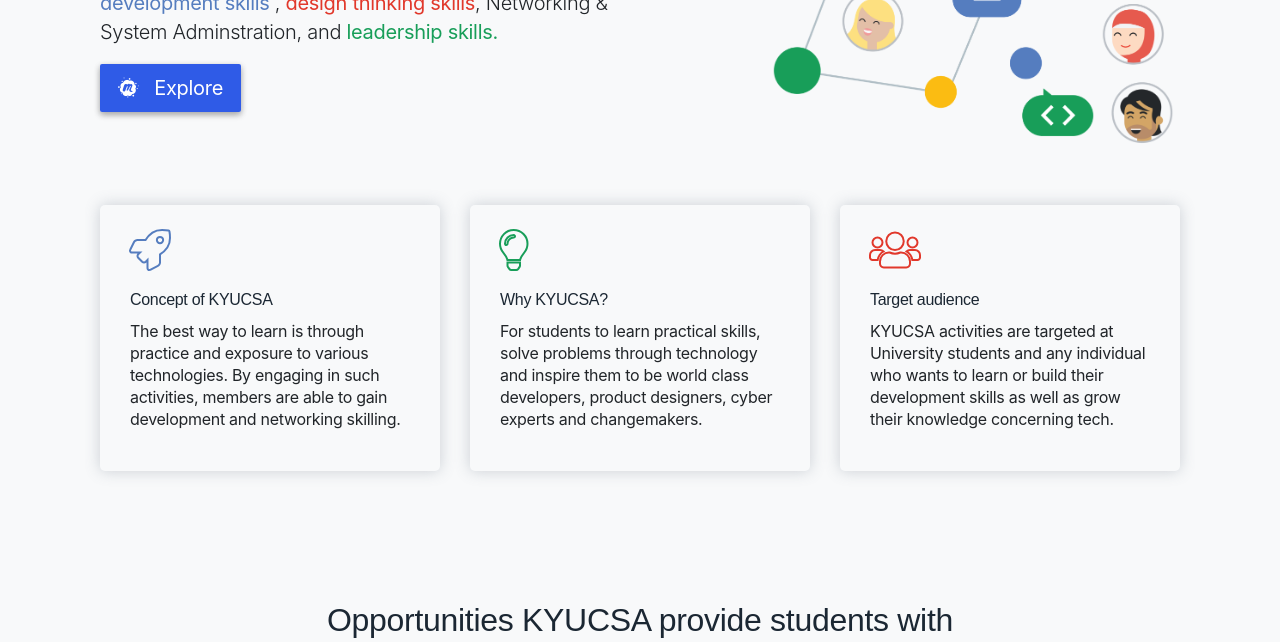
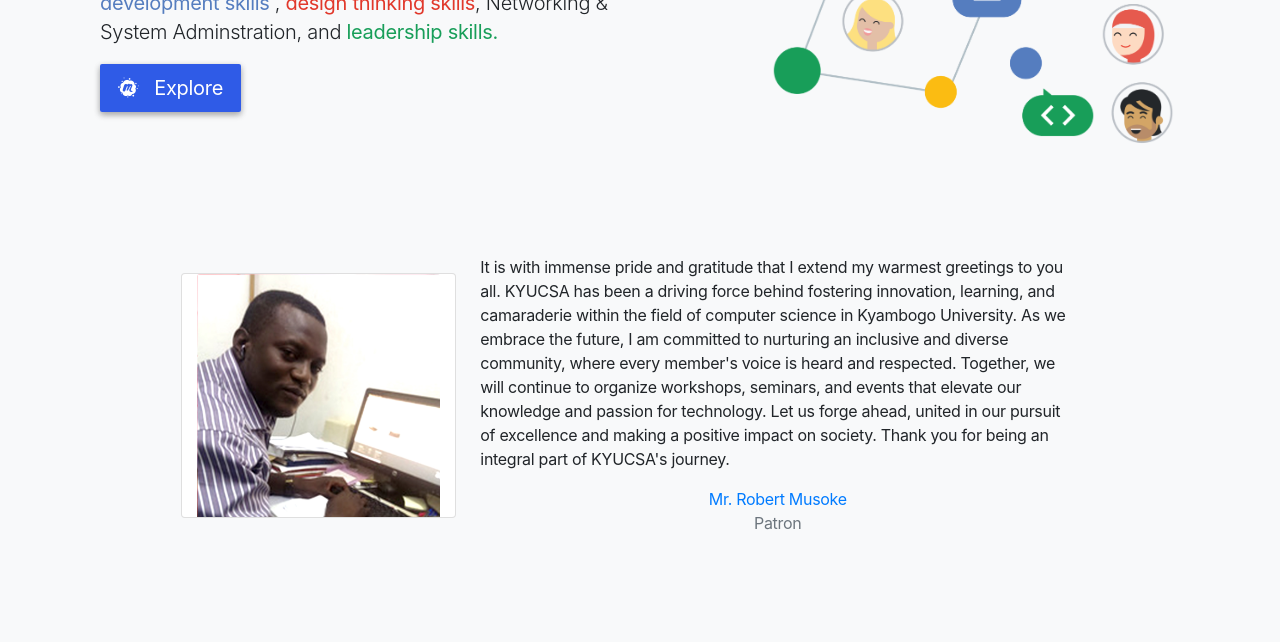
Before and after one commit to KyucsaDevs/kyucsa, a Django app: page / in a window 1280 px wide. Shown: the part 334-976 px from the top of the page. Run offline with Django 4.2, Linux system fonts and the light colour scheme; some libraries are stand-ins or nearby versions.

Commit message:
Added section for patron, concepts, opportunities, partner associations and edited map

```diff
--- a/website/kyucsa/static/css/custom-tm.css
+++ b/website/kyucsa/static/css/custom-tm.css
@@ -1001,3 +1001,28 @@
   font-size: 13px;
   color: #ccc;
 }
+
+
+/*---------------------------------------------------------------
+# Owl Carousal Partners Logo Style
+-----------------------------------------------------------------*/
+.partners {
+  padding: 10px 0;
+}
+.boxs {
+  display: grid;
+  align-items: center;
+  justify-items: center;
+  width: 60%;
+  height: auto;
+  transition: transform .5s ease-in;
+  margin: 8px auto;
+}
+.boxs img {
+  max-width: 100%;
+  max-height: 100%;
+  width: 100%;
+}
+.boxs:hover {
+  transform: scale(1.2);
+}
--- a/website/kyucsa/static/js/main.js
+++ b/website/kyucsa/static/js/main.js
@@ -226,3 +226,33 @@
   });
 
 })()
+
+
+//Owl Carousal for Partners Logo Slider
+$('#owl-carousel').owlCarousel({
+loop: true,
+margin: 30,
+dots: false,
+nav: false,
+autoplay:true,
+autoplayTimeout:5000,
+autoplayHoverPause:true,
+items : 5,
+responsive: {
+0: {
+  items: 2
+},
+
+600: {
+  items: 3
+},
+
+1024: {
+  items: 5
+},
+
+1366: {
+  items: 5
+}
+}
+})
--- a/website/kyucsa/templates/base.html
+++ b/website/kyucsa/templates/base.html
@@ -40,6 +40,10 @@
     <link rel="stylesheet" href="{% static './css/responsive.css' %}">
     <!--DNS Fetch-->
     <link rel="dns-prefetch" href="https://docs.google.com">
+    <!--Owl Carousal Styles-->
+    <link href="https://cdnjs.cloudflare.com/ajax/libs/twitter-bootstrap/4.6.0/css/bootstrap.min.css" rel="stylesheet">
+    <link href="https://cdnjs.cloudflare.com/ajax/libs/OwlCarousel2/2.3.4/assets/owl.carousel.min.css" rel="stylesheet">
+    <link href="https://cdnjs.cloudflare.com/ajax/libs/OwlCarousel2/2.3.4/assets/owl.theme.default.min.css" rel="stylesheet">
     <!--Bootstrap 3-->
     <link rel="stylesheet" href="https://cdn.jsdelivr.net/npm/bootstrap@4.6.2/dist/css/bootstrap.min.css">
     <script src="https://cdn.jsdelivr.net/npm/jquery@3.6.4/dist/jquery.slim.min.js"></script>
@@ -101,6 +105,13 @@
     {% block content %}
     {% endblock %}
     <!--Footer-->
+    <!--Footer Map-->
+    <div class="map">
+      <iframe style="border:0; width: 100%; height: 350px;"
+        src="https://www.google.com/maps/embed?pb=!1m18!1m12!1m3!1d3989.7447192218733!2d32.6220694348877!3d0.3480198000000032!2m3!1f0!2f0!3f0!3m2!1i1024!2i768!4f13.1!3m3!1m2!1s0x177dba2ab85b6945%3A0x3410e28a61297de3!2sDepartment%20of%20Computer%20Science%20Lab!5e0!3m2!1sen!2sug!4v1666909258247!5m2!1sen!2sug"
+        frameborder="0" allowfullscreen></iframe>
+    </div>
+    <!--Footer Map End-->
     <nav class="navbar navbar-expand-sm justify-content-center">
       <ul class="navbar-nav text-center">
         <li class="nav-item">
@@ -128,8 +139,6 @@
     })
 </script>
 <script>
-        ;
-
     function iframeObserverCallback(iframeEntries, observer) {
         iframeEntries.forEach(iframe => {
             if (iframe.isIntersecting && window.matchMedia('(min-width: 450px)').matches) {
@@ -154,6 +163,37 @@
                 });
         });
     }
+    //Owl-Carousal Script
+    $(document).ready(function(){
+      $('.partners-carousel').owlCarousel({
+        autoplay: true,
+       loop: true,
+       margin: 15,
+       dots: false,
+       slideTransition: 'linear',
+       autoplayTimeout: 4500,
+       autoplayHoverPause: true,
+       autoplaySpeed: 4500,
+       responsive: {
+         0: {
+           items: 2
+         },
+         500: {
+           items: 3
+         },
+         600: {
+           items: 4
+         },
+         800: {
+           items: 4
+         },
+         1200: {
+           items: 4
+         }
+
+       }
+      });
+    });
 </script>
 <script src="{% static './js/vendors/pace.js' %}"></script>
 <script src="{% static './js/vendors/jquery.min.js' %}"></script>
@@ -175,6 +215,9 @@
 
 <!-- Template Main JS File -->
 <script src="{% static './js/main.js' %}"></script>
+<!--Partners Logo Carousal Scripts-->
+  <script src="https://cdnjs.cloudflare.com/ajax/libs/OwlCarousel2/2.3.4/owl.carousel.min.js">
+  </script>
   <!--end of scripts-->
 </body>
 </html>
--- a/website/kyucsa/templates/index.html
+++ b/website/kyucsa/templates/index.html
@@ -32,106 +32,120 @@
 					</div>
 				</div>
 			</div>
-		<section id="overview" class="section-spacer">
-			<div class="container">
-				<div class="row">
-					<div class="col-md-4 col-12">
-						<div class="feature-card">
-							<div class="feature-card__body"><i class="fas fa-rocket ghost-blue"></i>
-								<h4 class="feature-title">Concept of KYUCSA</h4>
-								<p>The best way to learn is through practice and exposure to various technologies. By
-									engaging in such activities, members are able to gain development and networking
-									skilling.</p>
+		<!--Patron Section-->
+		<section class="pt-5 wow fadeInUp">
+			<!--Patron Section-->
+			<div class="container pt-4 wow fadeInUp">
+			<div class="row p-1 justify-content-center align-items-center">
+					<div class="col-sm-3 card">
+						<img src="{% static '/images/assets/team/robert.jpg' %}" alt="Patron" class="card-img-top">
+					</div>
+					<div class="col-sm-7 p-4">
+						It is with immense pride and gratitude that I extend my warmest greetings to you all. KYUCSA has been a driving force behind fostering innovation, learning, and camaraderie within the field of computer science in Kyambogo University.
+
+						As we embrace the future, I am committed to nurturing an inclusive and diverse community, where every member's voice is heard and respected. Together, we will continue to organize workshops, seminars, and events that elevate our knowledge and passion for technology.
+
+						Let us forge ahead, united in our pursuit of excellence and making a positive impact on society. Thank you for being an integral part of KYUCSA's journey.
+						<br>
+						<div class="text-center pt-3">
+						<span class="text-primary">Mr. Robert Musoke</span>
+						<br>
+						<span class="text-secondary">Patron</span>
 						</div>
 					</div>
 			</div>
-					<div class="col-md-4 col-12">
-						<div class="feature-card">
-							<div class="feature-card__body"><i class="fas fa-lightbulb ghost-green"></i>
-								<h4 class="feature-title">Why KYUCSA?</h4>
-								<p>For students to learn practical skills, solve problems through technology and inspire
-									them to be world class developers, product designers, cyber experts and changemakers.
-								</p>
+			</div>
+			<!--Patron Section End-->
+		</section>
+
+		<section id="overview" class="section-spacer">
+				<!--Concepts Section-->
+			<div class="container pt-5">
+				<div class="card-deck">
+					<div class="card">
+						<div class="card-body">
+							<div class="text-center pt-1"><i class="fas fa-rocket ghost-blue"></i> CONCEPT OF KYUCSA</div>
+							<hr>
+						<p>The best way to learn is through practice and exposure to various technologies. By engaging in such activities, members are able to gain development and networking skilling.</p>
+						</div>
+					</div>
+					<div class="card">
+
+						<div class="card-body">
+							<div class="text-center pt-1"><i class="fas fa-lightbulb ghost-green"></i> WHY KYUCSA</div>
+							<hr>
+						<p>For students to learn practical skills, solve problems through technology and inspire them to be world class developers, product designers, cyber experts and changemakers.</p>
+						</div>
+					</div>
+					<div class="card">
+						<div class="card-body">
+							<div class="text-center pt-1"><i class="fas fa-users ghost-red"></i> TARGET AUDIENCE</div>
+							<hr>
+						<p>KYUCSA activities are targeted at University students and any individual who wants to learn or build their development skills as well as grow their knowledge concerning tech.</p>
 						</div>
 					</div>
 				</div>
-					<div class="col-md-4 col-12">
-						<div class="feature-card m-0">
-							<div class="feature-card__body"><i class="fas fa-users ghost-red"></i>
-								<h4 class="feature-title">Target audience</h4>
-								<p>KYUCSA activities are targeted at University students and any individual who wants to
-									learn or build their development skills as well as grow their knowledge concerning tech.
-								</p>
+			</div>
+	<!--Concept Section Section End-->
+		</section>
+
+		<section id="opportunities" class="section-spacer section-opp">
+			<!--Opportunities Section-->
+	<div class="container pt-2 pb-2">
+		<div class="text-center">
+			<h3 class="text-primary wow fadeInUp">Opportunities</h3>
+			<span>KYUCSA provides students with various opportunities and trainings which includes:</span>
+		</div>
+		<div class="container pt-3">
+			<div class="row p-2">
+					<div class="col-sm-6 p-2 wow fadeInUp">
+						<div class="p-3 bg-secondary text-light rounded">
+						Grow their knowledge on developer technologies and more through peer to peer workshops and events.
+						</div>
+					</div>
+					<div class="col-sm-6 p-2 wow fadeInUp">
+						<div class="p-3 bg-secondary text-light rounded">
+						Gain relevant industry experience by solving problems for local organizations with technology based solutions.
+						</div>
+					</div>
+			</div>
+			<div class="row p-2">
+					<div class="col-sm-6 p-2 wow fadeInUp">
+						<div class="p-3 bg-secondary text-light rounded">
+						Showcase their prototypes and solutions to their local community and industry leaders.
+						</div>
+					</div>
+					<div class="col-sm-6 p-2 wow fadeInUp">
+						<div class="p-3 bg-secondary text-light rounded">
+						Getting inspiration to become world-class developers and changemakers from sharing others' success stories.
 						</div>
 					</div>
 			</div>
 		</div>
 	</div>
+	<!--Opportunities Section End-->
 		</section>
-		<section id="opportunities" class="section-spacer section-opp">
+		<!--Partners Logo Section-->
+		<section class="section-spacer section-opp">
+			<!--Partners Logo Carousal-->
+			<div class="partners">
 				<div class="container">
-				<header class="section-header text-center">
-					<h2 class="section-title-custom wow fadeInUp">Opportunities KYUCSA provide students with</h2>
-				</header>
+					<h2 class="text-center text-primary wow fadeInUp">Partners</h2>
 					<div class="row">
-					<div class="col-sm-6">
-						<div class="">
-							<div class="card-body wow fadeInUp">
-								<ul>
-									<li>Grow their knowledge on developer technologies and more through peer to peer
-										workshops
-										and
-										events.
-									</li>
-								</ul>
-							</div>
-						</div>
-					</div>
-					<div class="col-sm-6">
-						<div class="">
-							<div class="card-body wow fadeInUp">
-								<ul>
-									<li>Gain relevant industry experience by solving problems for local organizations with
-										technology based solutions.
-									</li>
-								</ul>
+						<div class="col-sm-12">
+							<div class="owl-carousel owl-theme partners-carousel">
+								<div class="boxs"><a href="https://google.com/" target="_blank"><img alt="client logo" class="partners-logo" src="{% static '/images/partners/logo.png' %}"></a></div>
+								<div class="boxs"><img alt="client logo" class="partners-logo" src="{% static '/images/partners/logo.png' %}"></div>
+								<div class="boxs"><img alt="client logo" class="partners-loo" src="{% static '/images/partners/logo.png' %}"></div>
+								<div class="boxs"><img alt="client logo" class="partners-logo" src="{% static '/images/partners/logo.png' %}"></div>
 							</div>
 						</div>
 					</div>
 				</div>
-				<div class="row">
-					<div class="col-sm-6">
-						<div class="">
-							<div class="card-body wow fadeInUp">
-								<ul>
-									<li>Showcase their prototypes and solutions to their local community and industry
-										leaders.
-									</li>
-								</ul>
 			</div>
-						</div>
-					</div>
+			<!--Partners Logo Carousal End-->
+		</section>
 
-					<div class="col-sm-6">
-						<div class="">
-							<div class="card-body wow fadeInUp">
-								<ul>
-									<li>Getting inspiration to become world-class developers and changemakers from
-										sharing others' success stories.
-									</li>
-								</ul>
-							</div>
-						</div>
-					</div>
 
 </div>
-			</div>
-		</section>
-
-		<div class="map">
-			<iframe style="border:0; width: 100%; height: 350px;"
-				src="https://www.google.com/maps/embed?pb=!1m18!1m12!1m3!1d3989.7447192218733!2d32.6220694348877!3d0.3480198000000032!2m3!1f0!2f0!3f0!3m2!1i1024!2i768!4f13.1!3m3!1m2!1s0x177dba2ab85b6945%3A0x3410e28a61297de3!2sDepartment%20of%20Computer%20Science%20Lab!5e0!3m2!1sen!2sug!4v1666909258247!5m2!1sen!2sug"
-				frameborder="0" allowfullscreen></iframe>
-		</div>
-</div>
 {%endblock%}
```
Also changed, not shown: website/kyucsa/static/images/partners/logo.png (added). Lines whose indentation alone changed are shown as unchanged.
